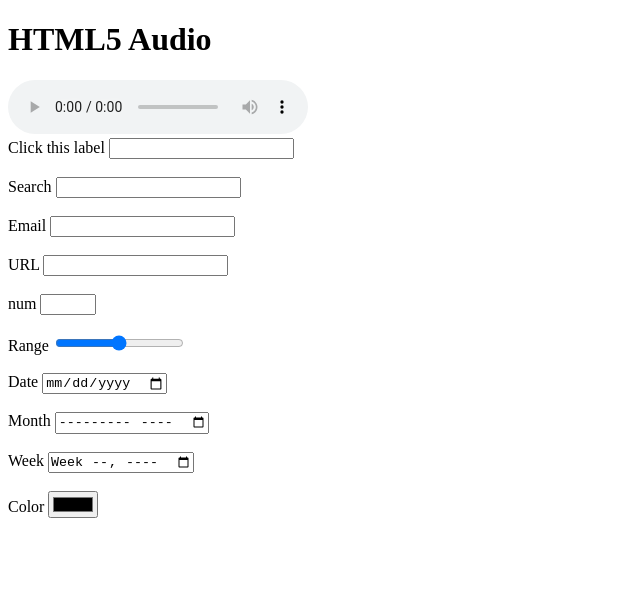
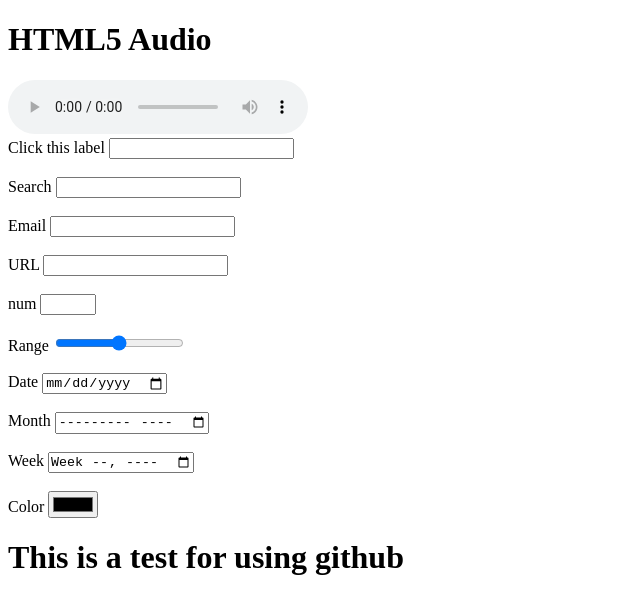
Before and after one commit to LanxiangWang/firstWebpage, a plain HTML site: page HTML/html5_audio.html in a window 1280 px wide. Shown: the whole page, without its empty margins (0-640 px from the left). Drawn offline with Linux system fonts and the light colour scheme.

Commit message:
Add a heading

```diff
--- a/HTML/html5_audio.html
+++ b/HTML/html5_audio.html
@@ -57,6 +57,8 @@
 	<label for="form-color">Color</label>
 	<input type="color" id="form-color">
 
+	<h1>This is a test for using github</h1>
+
 
 
 
```
